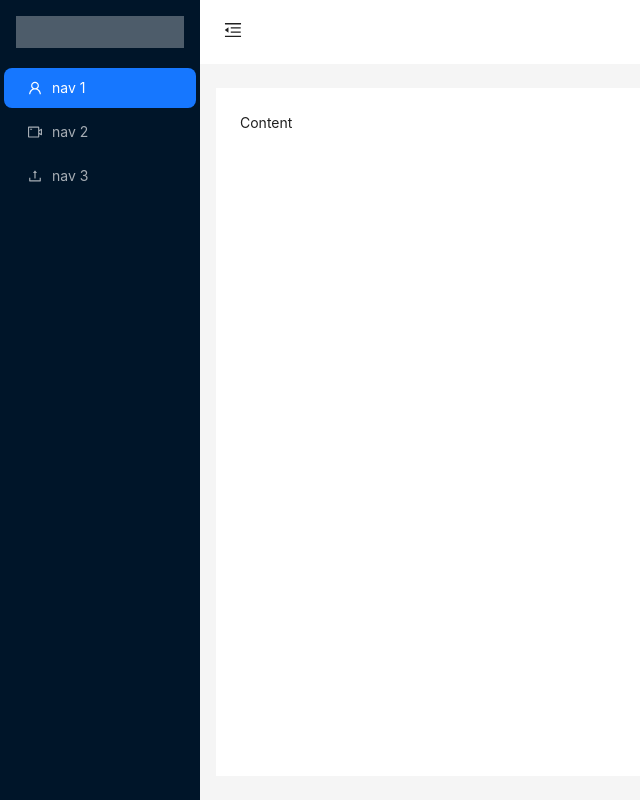
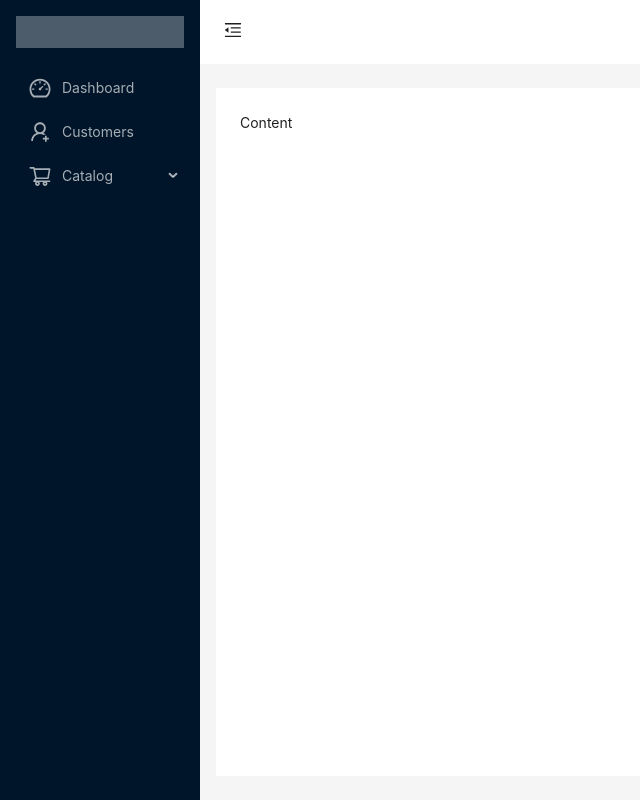
Before and after one commit to jonrob08/SwiftShop, a React (Create React App) app in the folder swiftshop-admin/: page /admin in a window 1280 px wide. Shown: the whole page, without its empty margins (0-640 px from the left). Built offline with nearby package versions, Linux system fonts and the light colour scheme; the HTML template or start-up script is replaced by a standard one.

Commit message:
chore: building out dashboard sidebar links

```diff
--- a/swiftshop-admin/package.json
+++ b/swiftshop-admin/package.json
@@ -3,6 +3,7 @@
   "version": "0.1.0",
   "private": true,
   "dependencies": {
+    "@react-navigation/native": "^6.1.1",
     "@reduxjs/toolkit": "^1.9.1",
     "@testing-library/jest-dom": "^5.16.5",
     "@testing-library/react": "^13.4.0",
--- a/swiftshop-admin/src/components/MainLayout.js
+++ b/swiftshop-admin/src/components/MainLayout.js
@@ -1,4 +1,5 @@
-import React, {useState} from 'react';
+import React, { useState } from "react";
+import { useNavigate } from "react-router-dom";
 
 import {
   MenuFoldOutlined,
@@ -6,12 +7,17 @@ import {
   UploadOutlined,
   UserOutlined,
   VideoCameraOutlined,
-} from '@ant-design/icons';
-import { Layout, Menu, theme } from 'antd';
+} from "@ant-design/icons";
+import { Layout, Menu, theme } from "antd";
+import { AiOutlineDashboard, AiOutlineShoppingCart, AiOutlineUserAdd, AiOutlineBgColors } from "react-icons/ai";
+import { SiBrandfolder } from 'react-icons/si'
+import { BiCategoryAlt } from 'react-icons/bi'
+
 const { Header, Sider, Content } = Layout;
 
 const MainLayout = () => {
   const [collapsed, setCollapsed] = useState(false);
+  const navigate = useNavigate();
 
   return (
     <Layout>
@@ -20,22 +26,70 @@ const MainLayout = () => {
         <Menu
           theme="dark"
           mode="inline"
-          defaultSelectedKeys={['1']}
+          defaultSelectedKeys={["1"]}
+          onClick={({ key }) => {
+            if (key == "signout") {
+            } else {
+              navigate(key);
+            }
+          }}
           items={[
             {
-              key: '1',
-              icon: <UserOutlined />,
-              label: 'nav 1',
+              key: "",
+              icon: <AiOutlineDashboard className="fs-4" />,
+              label: "Dashboard",
             },
             {
-              key: '2',
-              icon: <VideoCameraOutlined />,
-              label: 'nav 2',
+              key: "customers",
+              icon: <AiOutlineUserAdd className="fs-4" />,
+              label: "Customers",
             },
             {
-              key: '3',
-              icon: <UploadOutlined />,
-              label: 'nav 3',
+              key: "catalog",
+              icon: <AiOutlineShoppingCart className="fs-4" />,
+              label: "Catalog",
+              children: [
+                {
+                  key: "product",
+                  icon: <AiOutlineShoppingCart className="fs-4" />,
+                  label: "Add Product",
+                },
+                {
+                  key: "product-list",
+                  icon: <AiOutlineShoppingCart className="fs-4" />,
+                  label: "Product List",
+                },
+                {
+                  key: "brand",
+                  icon: <SiBrandfolder className="fs-4" />,
+                  label: "Brand",
+                },
+                {
+                  key: "brand-list",
+                  icon: <SiBrandfolder className="fs-4" />,
+                  label: "Brand List",
+                },
+                {
+                  key: "category",
+                  icon: <BiCategoryAlt className="fs-4" />,
+                  label: "Category",
+                },
+                {
+                  key: "category-list",
+                  icon: <BiCategoryAlt className="fs-4" />,
+                  label: "Category List",
+                },
+                {
+                  key: "color",
+                  icon: <BiCategoryAlt className="fs-4" />,
+                  label: "color",
+                },
+                {
+                  key: "color-list",
+                  icon: <BiCategoryAlt className="fs-4" />,
+                  label: "Color List",
+                },
+              ],
             },
           ]}
         />
@@ -47,14 +101,17 @@ const MainLayout = () => {
             background: "white",
           }}
         >
-          {React.createElement(collapsed ? MenuUnfoldOutlined : MenuFoldOutlined, {
-            className: 'trigger',
-            onClick: () => setCollapsed(!collapsed),
-          })}
+          {React.createElement(
+            collapsed ? MenuUnfoldOutlined : MenuFoldOutlined,
+            {
+              className: "trigger",
+              onClick: () => setCollapsed(!collapsed),
+            }
+          )}
         </Header>
         <Content
           style={{
-            margin: '24px 16px',
+            margin: "24px 16px",
             padding: 24,
             minHeight: 280,
             background: "white",
--- a/swiftshop-admin/src/pages/Login.js
+++ b/swiftshop-admin/src/pages/Login.js
@@ -1,4 +1,5 @@
 import React from "react";
+import { Link } from "react-router-dom";
 import CustomInput from "../components/CustomInput";
 
 const Login = () => {
@@ -18,13 +19,16 @@ const Login = () => {
         <form action="">
           <CustomInput type="text" label="Email Address" id="email" />
           <CustomInput type="password" label="Password" id="pass" />
-          <button
-            className="border-0 px-3 py-2 text-white fw-bold w-100"
+          <div className="mb-3 text-end">
+            <Link to="forgot-password">Forgot Password?</Link>
+          </div>
+          <Link to='/admin'
+            className="border-0 px-3 py-2 text-white fw-bold w-100 text-center text-decoration-none fs-5"
             style={{ background: "#ffd333" }}
             type="submit"
           >
             Login
-          </button>
+          </Link>
         </form>
       </div>
     </div>
```
Also changed, not shown: 1 other file (tests, documents, lock files or other folders).
